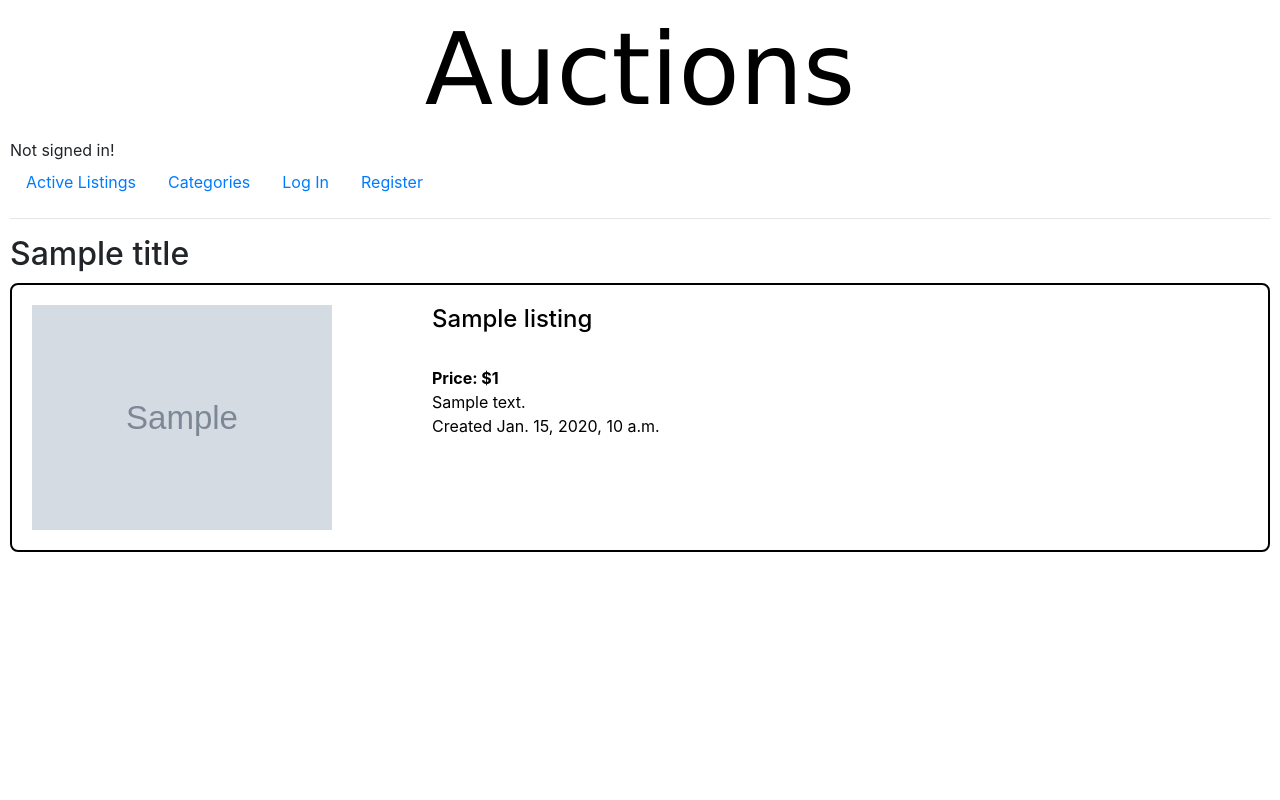
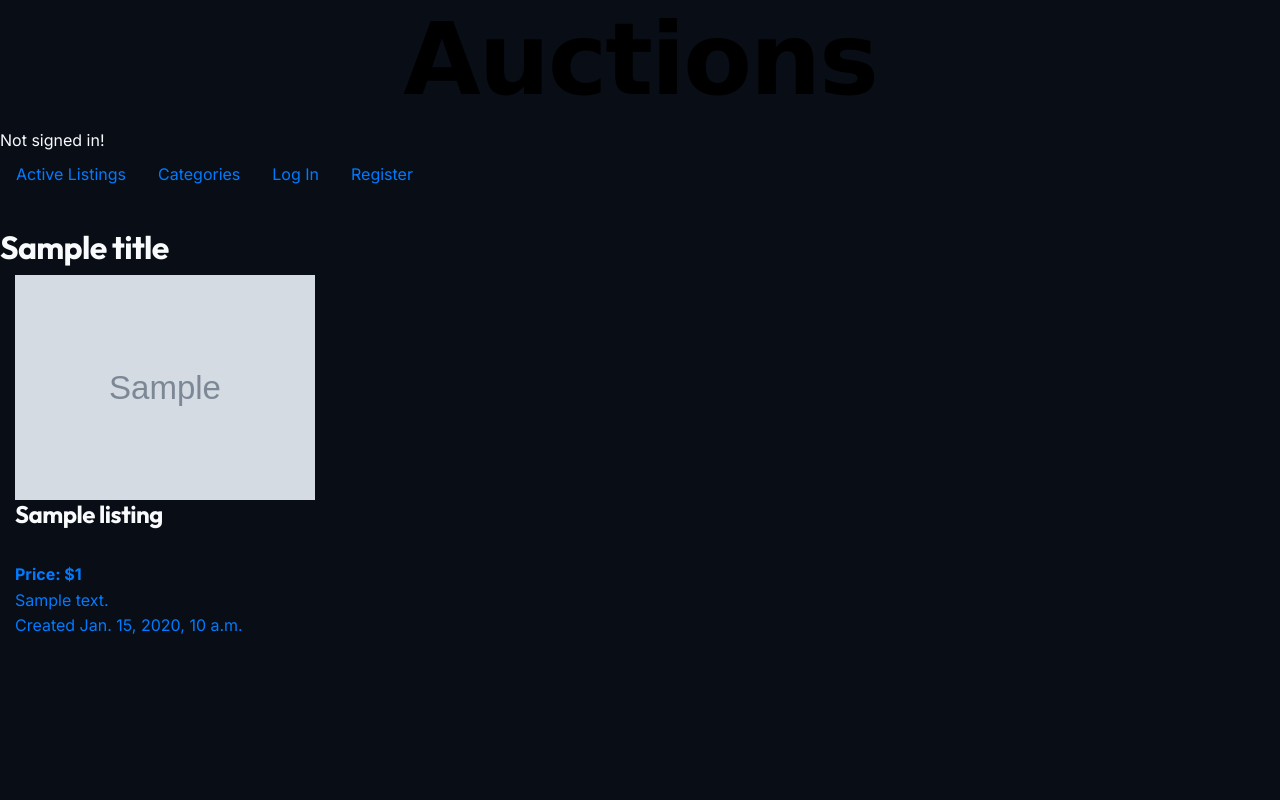
Before and after one commit to Pranav-14/Online-Auction-System, a Django app: template auctions/templates/auctions/index.html in a window 1280 px wide. Run offline with Django 3.2, Linux system fonts and the light colour scheme; the template is opened without the code that fills it: most values are stand-ins (such as "Sample title", 1, 10 or a date in 2020); grey boxes marked "Sample" are stand-in pictures; some libraries are stand-ins or nearby versions.

Commit message:
feat(IN-4): implement global design system & INR currency tokens

```diff
--- a/auctions/static/auctions/styles.css
+++ b/auctions/static/auctions/styles.css
@@ -1,59 +1,272 @@
-body {
-    padding: 10px;
+/* ==========================================================================
+   MASTER DESIGN SYSTEM & INR TOKEN STYLESHEET
+   Indian Kleinanzeigen & Auction Platform
+   ========================================================================== */
+
+@import url('https://fonts.googleapis.com/css2?family=Inter:wght@300;400;500;600;700&family=Outfit:wght@500;600;700;800&display=swap');
+
+/* --- CSS CUSTOM PROPERTIES / DESIGN TOKENS --- */
+:root {
+  /* Brand & Theme Colors */
+  --bg-dark: #090d16;
+  --bg-primary: #0f172a;
+  --bg-secondary: #1e293b;
+  --bg-card: rgba(30, 41, 59, 0.75);
+  --bg-card-hover: rgba(51, 65, 85, 0.85);
+
+  /* Accents */
+  --accent-emerald: #10b981;
+  --accent-emerald-glow: rgba(16, 185, 129, 0.3);
+  --accent-blue: #3b82f6;
+  --accent-purple: #8b5cf6;
+  --accent-cyan: #06b6d4;
+  --accent-amber: #f59e0b;
+  --accent-rose: #f43f5e;
+
+  /* Text Hierarchy */
+  --text-main: #f8fafc;
+  --text-muted: #94a3b8;
+  --text-subtle: #64748b;
+  --text-inverse: #0f172a;
+
+  /* INR Rupee Display Tokens */
+  --inr-green: #34d399;
+  --inr-font: 'Outfit', sans-serif;
+
+  /* Glassmorphism */
+  --glass-bg: rgba(30, 41, 59, 0.65);
+  --glass-border: 1px solid rgba(255, 255, 255, 0.1);
+  --glass-border-hover: 1px solid rgba(16, 185, 129, 0.4);
+  --glass-blur: blur(16px);
+
+  /* Shadows */
+  --shadow-sm: 0 2px 4px rgba(0, 0, 0, 0.2);
+  --shadow-md: 0 4px 12px rgba(0, 0, 0, 0.3);
+  --shadow-lg: 0 8px 24px rgba(0, 0, 0, 0.4);
+  --shadow-glow: 0 0 20px var(--accent-emerald-glow);
+
+  /* Layout & Spacing */
+  --radius-sm: 6px;
+  --radius-md: 12px;
+  --radius-lg: 20px;
+  --radius-full: 9999px;
+
+  /* Transitions */
+  --transition-fast: 0.15s ease;
+  --transition-smooth: 0.3s cubic-bezier(0.4, 0, 0.2, 1);
 }
 
-.listing {
-    display: grid;
-    grid-template-columns: 400px auto;
-    padding: 20px;
-    margin: 10px 0;
-    border: rgb(0, 0, 0) 2px solid;
-    border-radius: 8px;
+/* --- BASE & TYPOGRAPHY --- */
+* {
+  box-sizing: border-box;
+  margin: 0;
+  padding: 0;
 }
 
-.thumb-image {
-    float: left;
+body {
+  font-family: 'Inter', -apple-system, BlinkMacSystemFont, sans-serif;
+  background-color: var(--bg-dark);
+  color: var(--text-main);
+  line-height: 1.6;
+  min-height: 100vh;
 }
 
-.listing:hover {
-    border-color: rgb(49, 223, 226);
-    box-shadow: rgb(0, 0, 0);
+h1, h2, h3, h4, h5, h6 {
+  font-family: 'Outfit', sans-serif;
+  font-weight: 700;
+  color: var(--text-main);
+  letter-spacing: -0.02em;
 }
 
-.listing-detail {
-    float: left;
-    color: black;
+/* --- INR RUPEE FORMATTING TOKENS --- */
+.price-tag {
+  font-family: var(--inr-font);
+  font-weight: 700;
+  font-size: 1.35rem;
+  color: var(--inr-green);
+  display: inline-flex;
+  align-items: center;
+  gap: 0.25rem;
 }
 
-.form-container {
-    display: grid;
-    grid-template-columns: 150px 400px;
+.price-tag-lg {
+  font-size: 2rem;
+  color: var(--accent-emerald);
+  text-shadow: 0 0 12px var(--accent-emerald-glow);
 }
 
-.form-container > label, .form-container > div {
-    float: left;
-    width: 150px;
-    margin: 10px;
+.price-free {
+  font-family: var(--inr-font);
+  font-weight: 800;
+  font-size: 1.25rem;
+  color: var(--accent-cyan);
+  text-transform: uppercase;
+  letter-spacing: 0.05em;
 }
 
-.form-container > input, .form-container > textarea {
-    float: left;
-    margin: 10px;
+/* --- FORMAT BADGES --- */
+.badge-format {
+  display: inline-flex;
+  align-items: center;
+  gap: 0.35rem;
+  padding: 0.3rem 0.75rem;
+  border-radius: var(--radius-full);
+  font-size: 0.75rem;
+  font-weight: 700;
+  text-transform: uppercase;
+  letter-spacing: 0.05em;
 }
 
-.comment {
-    margin: 10px 0;
-    padding: 15px;
+.badge-auction {
+  background: linear-gradient(135deg, rgba(139, 92, 246, 0.25), rgba(168, 85, 247, 0.4));
+  color: #c084fc;
+  border: 1px solid rgba(192, 132, 252, 0.4);
 }
 
-.comment-text {
-    margin-bottom: 15px;
+.badge-fixed {
+  background: linear-gradient(135deg, rgba(16, 185, 129, 0.25), rgba(52, 211, 153, 0.4));
+  color: #6ee7b7;
+  border: 1px solid rgba(110, 231, 183, 0.4);
 }
 
-.listing-view-detail, .no-bids, .input-group {
-    margin: 20px 0;
+.badge-giveaway {
+  background: linear-gradient(135deg, rgba(6, 182, 212, 0.25), rgba(34, 211, 238, 0.4));
+  color: #67e8f9;
+  border: 1px solid rgba(103, 232, 249, 0.4);
 }
 
-.input-group {
-    width: 200px;
+.badge-location {
+  background: rgba(255, 255, 255, 0.08);
+  color: var(--text-muted);
+  border: 1px solid rgba(255, 255, 255, 0.12);
+  border-radius: var(--radius-sm);
+  padding: 0.2rem 0.5rem;
+  font-size: 0.8rem;
 }
+
+/* --- RESPONSIVE CARD GRID --- */
+.listing-grid {
+  display: grid;
+  grid-template-columns: repeat(auto-fill, minmax(280px, 1fr));
+  gap: 1.5rem;
+  margin: 1.5rem 0;
+}
+
+/* --- GLASSMORPHIC LISTING CARD --- */
+.listing-card {
+  background: var(--bg-card);
+  backdrop-filter: var(--glass-blur);
+  -webkit-backdrop-filter: var(--glass-blur);
+  border: var(--glass-border);
+  border-radius: var(--radius-md);
+  overflow: hidden;
+  transition: var(--transition-smooth);
+  display: flex;
+  flex-direction: column;
+}
+
+.listing-card:hover {
+  transform: translateY(-4px);
+  border: var(--glass-border-hover);
+  box-shadow: var(--shadow-glow), var(--shadow-lg);
+  background: var(--bg-card-hover);
+}
+
+.listing-card-img-wrapper {
+  position: relative;
+  width: 100%;
+  padding-top: 65%; /* 16:9 ratio */
+  overflow: hidden;
+  background-color: var(--bg-primary);
+}
+
+.listing-card-img {
+  position: absolute;
+  top: 0;
+  left: 0;
+  width: 100%;
+  height: 100%;
+  object-fit: cover;
+  transition: transform 0.4s ease;
+}
+
+.listing-card:hover .listing-card-img {
+  transform: scale(1.06);
+}
+
+.listing-card-body {
+  padding: 1.25rem;
+  display: flex;
+  flex-direction: column;
+  flex-grow: 1;
+  gap: 0.75rem;
+}
+
+.listing-card-title {
+  font-size: 1.1rem;
+  font-weight: 600;
+  color: var(--text-main);
+  text-decoration: none;
+  line-clamp: 2;
+  display: -webkit-box;
+  -webkit-line-clamp: 2;
+  -webkit-box-orient: vertical;
+  overflow: hidden;
+}
+
+.listing-card-title:hover {
+  color: var(--accent-emerald);
+}
+
+/* --- BUTTON & INPUT UTILITIES --- */
+.btn-glass {
+  background: var(--glass-bg);
+  backdrop-filter: var(--glass-blur);
+  border: var(--glass-border);
+  color: var(--text-main);
+  padding: 0.6rem 1.2rem;
+  border-radius: var(--radius-md);
+  font-weight: 600;
+  cursor: pointer;
+  transition: var(--transition-fast);
+  display: inline-flex;
+  align-items: center;
+  justify-content: center;
+  gap: 0.5rem;
+  text-decoration: none;
+}
+
+.btn-glass:hover {
+  border-color: var(--accent-emerald);
+  color: var(--accent-emerald);
+  box-shadow: var(--shadow-sm);
+}
+
+.btn-emerald {
+  background: linear-gradient(135deg, #10b981, #059669);
+  color: #ffffff;
+  border: none;
+  padding: 0.6rem 1.4rem;
+  border-radius: var(--radius-md);
+  font-weight: 600;
+  cursor: pointer;
+  transition: var(--transition-fast);
+  text-decoration: none;
+  box-shadow: 0 4px 14px rgba(16, 185, 129, 0.3);
+}
+
+.btn-emerald:hover {
+  transform: translateY(-1px);
+  box-shadow: 0 6px 20px rgba(16, 185, 129, 0.45);
+}
+
+/* --- BREAKPOINTS & RESPONSIVE LAYOUT --- */
+@media (max-width: 768px) {
+  .listing-grid {
+    grid-template-columns: repeat(auto-fill, minmax(220px, 1fr));
+    gap: 1rem;
+  }
+  .price-tag {
+    font-size: 1.15rem;
+  }
+}
--- /dev/null
+++ b/auctions/templatetags/__init__.py
@@ -0,0 +1 @@
+# templatetags package initialization
```
Also changed, not shown: auctions/templatetags/indian_numbers.py (added, +57 -0 lines), auctions/tests.py (+22 -0 lines).
